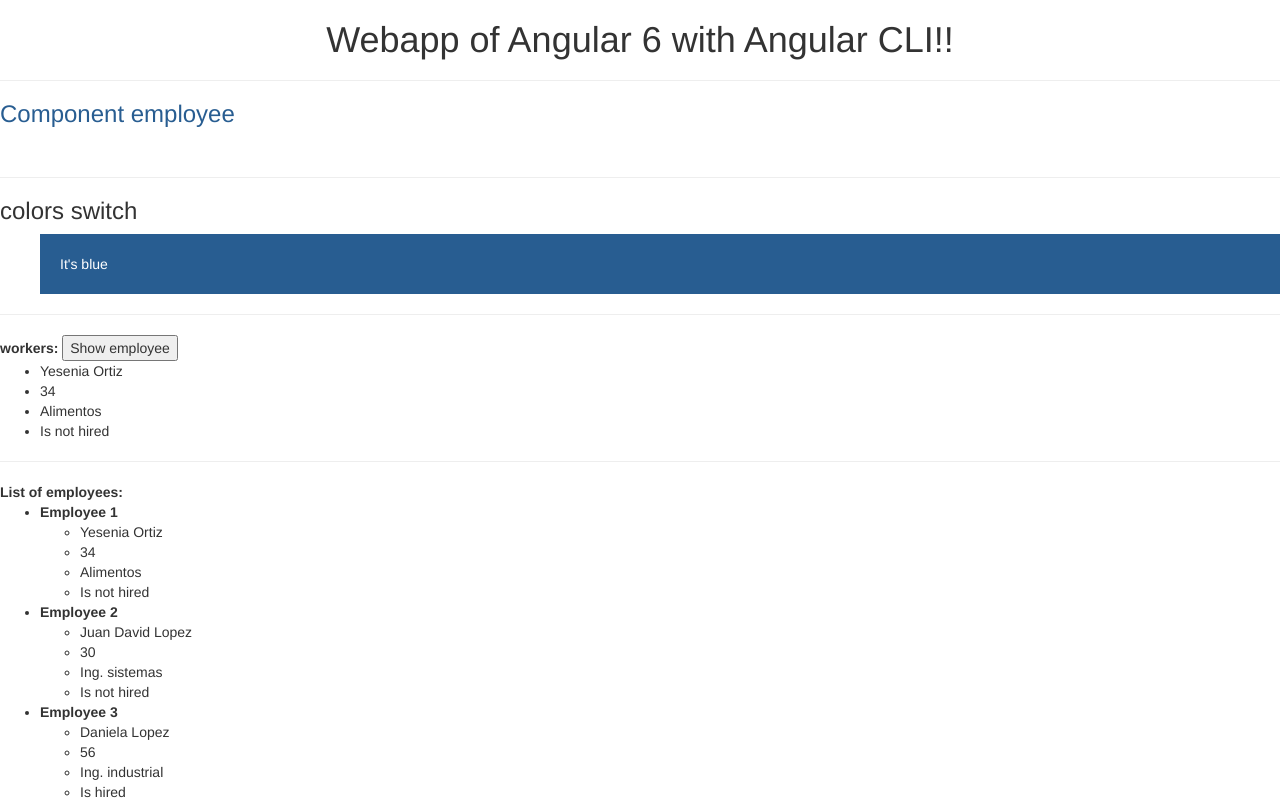
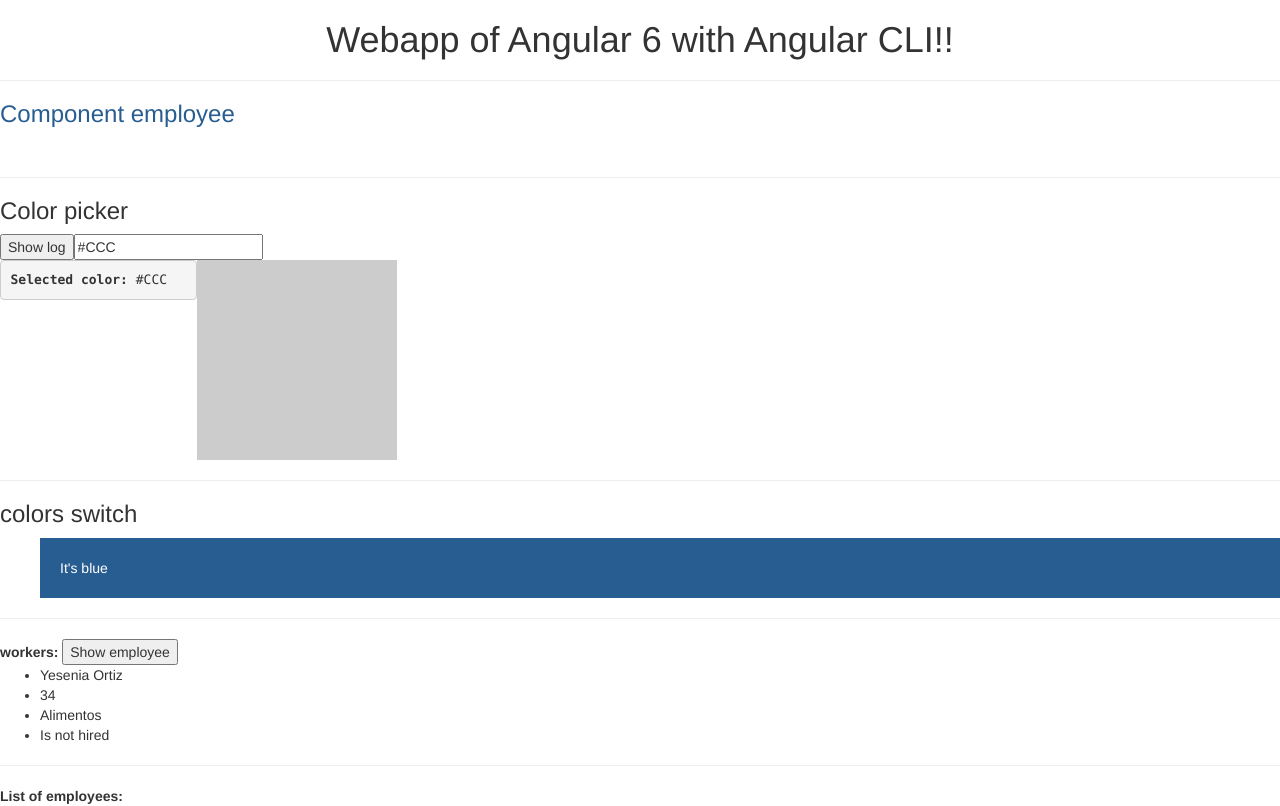
Before and after one commit to jonnyalexbh/angular6p0, an Angular app: page / in a window 1280 px wide. Shown: the top 806 px of the page. Built offline with nearby package versions, Linux system fonts and the light colour scheme.

Commit message:
two way data binding

```diff
--- a/src/app/app.module.ts
+++ b/src/app/app.module.ts
@@ -1,4 +1,5 @@
 import { BrowserModule } from '@angular/platform-browser';
+import { FormsModule } from '@angular/forms';
 import { NgModule } from '@angular/core';
 
 import { AppComponent } from './app.component';
@@ -12,7 +13,7 @@
     EmployeeComponent
   ],
   imports: [
-    BrowserModule
+    BrowserModule, FormsModule
   ],
   providers: [],
   bootstrap: [AppComponent]
--- a/src/app/employee/employee.component.html
+++ b/src/app/employee/employee.component.html
@@ -1,5 +1,22 @@
 <h3 align="left" style="color:#285D91">{{ title }}</h3>
 <br>
+<hr>
+
+<div align="left">
+  <h3>Color picker</h3>
+  <button (click)="logSelectedColor()">Show log</button>
+  <input type="text" [(ngModel)]="selected_color">
+  <div [ngStyle]="{
+    'background':selected_color,
+    'width': '200px',
+    'height': '200px',
+    'float': 'right',
+    'margin-right': '69%'
+  }">&nbsp;</div>
+  <pre><strong>Selected color:</strong> {{selected_color}}</pre>
+  <div style="clear:both"></div>
+</div>
+
 <hr>
 <div align="left">
   <h3>colors switch</h3>
--- a/src/app/employee/employee.component.ts
+++ b/src/app/employee/employee.component.ts
@@ -19,6 +19,7 @@
   public workers:Array<Employee>;
   public employee_external:boolean;
   public color:string;
+  public selected_color:string;
   /**
   * constructor
   *
@@ -33,6 +34,7 @@
     ];
     this.employee_external = true;
     this.color = '#285D91';
+    this.selected_color =  '#CCC';
   }
   /**
   * ngOnInit - first method that is executed after the constructor
@@ -50,5 +52,12 @@
   changeExternal(paramt){
     this.employee_external = paramt;
   }
+  /**
+  * logSelectedColor
+  *
+  */
+  logSelectedColor(){
+    console.log(this.selected_color);
+  }
 
 }
```
